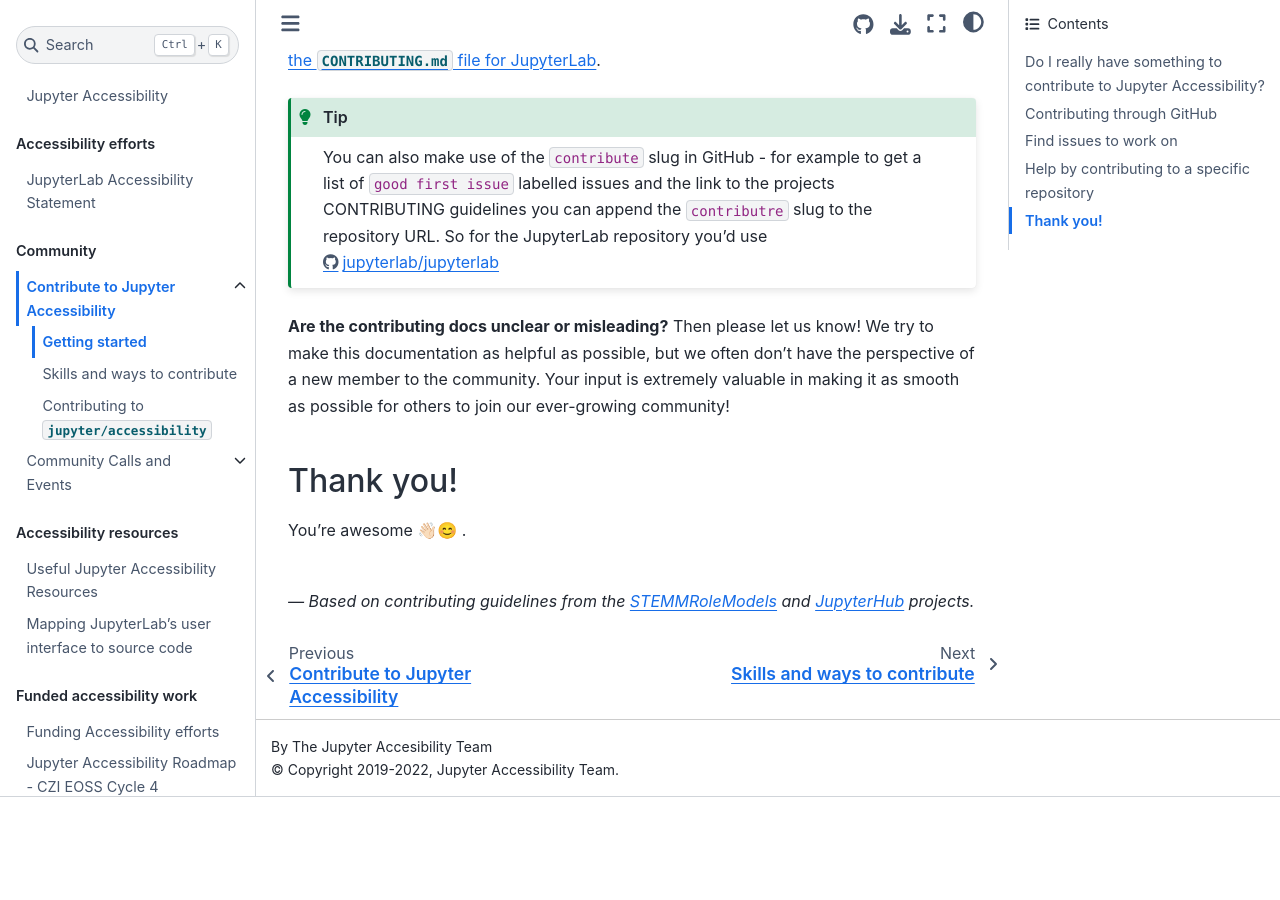
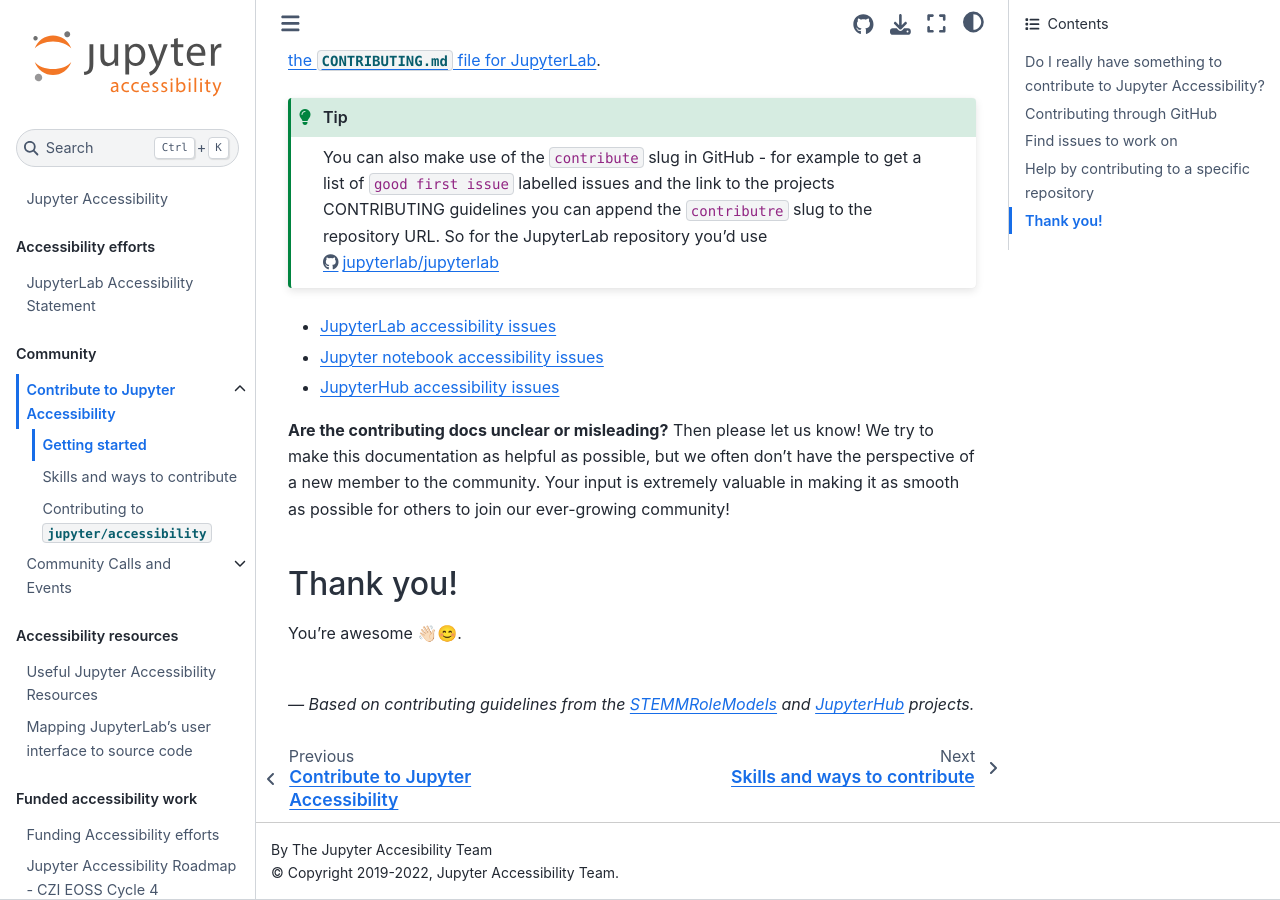
Before and after one commit to jupyter/accessibility, a Jupyter Book: the page built from docs/contribute/guide.md, in a window 1280 px wide and 900 px high, scrolled down 2279 px. Built offline with Jupyter Book 1.0.4 settings and Sphinx 7.4.7 and the Sphinx Book theme 1.1.4, drawn with Linux system fonts in a browser that asks for light colours; pages that are not in the unit, such as notebooks, are missing from menus; before the commit the page ends 3076 px from its top, so only the background shows below that.

Commit message:
:memo: Updates to docs content

````diff
--- a/docs/contribute/guide.md
+++ b/docs/contribute/guide.md
@@ -7,7 +7,8 @@
 If you'd like to start getting involved with Jupyter Accessibility projects, here are a few resources to get you started.
 
 ```{tip}
-Make sure to check the [Joining the Jupyter Accessibility Community section](../community/index.md) in this compass to learn more about where the accessibility conversations are happening in our ecosystem.
+Make sure to check the [Joining the Jupyter Accessibility Community section](../community/index.md)
+in this compass to learn more about where the accessibility conversations are happening in our ecosystem.
 ```
 
 ## Do I really have something to contribute to Jupyter Accessibility?
@@ -15,7 +16,7 @@
 Absolutely ✅. There are always ways to contribute to this community!
 
 Access-centered practices require many skills, which means there are many ways in which you can help out.
-Some examples include: providing feedback in issues, participating in the [Jupyter Accessibility Discourse](https://discourse.jupyter.org),
+Some examples include: providing feedback in issues, participating in the [Jupyter Accessibility Discourse][discourse-accessibility],
 sharing your experience with Jupyter tools and their accessibility and usability features in an issue, improving documentation,
 helping others with their problems, telling others about Jupyter Accessibility tools, and
 coming to our community meetings.
@@ -57,9 +58,11 @@
 can be used to quickly search across all the issues in a GitHub organization that match
 one of these tags. Here are a few pointers of issues you might want to look for to help you get started:
 
-- ![Badge - issue tag Help Wanted](https://img.shields.io/badge/-help%20wanted-159818.svg): _These issues contain a task that a member of the team has determined we need additional help with._
+- ![Badge - issue tag Help Wanted](https://img.shields.io/badge/-help%20wanted-159818.svg):
+  _These issues contain a task that a member of the team has determined we need additional help with._
 
-- ![Badge - issue tag Good First Issue](https://img.shields.io/badge/-good%20first%20issue-blueviolet.svg): _These issues contain a task that a member of the team thinks could be a good entry point to the project._
+- ![Badge - issue tag Good First Issue](https://img.shields.io/badge/-good%20first%20issue-blueviolet.svg):
+  _These issues contain a task that a member of the team thinks could be a good entry point to the project._
 
 ## Help by contributing to a specific repository
 
@@ -67,7 +70,7 @@
 The kind of tech you'll use (as well as the set-up and skill needed to work on that tech) will depend on the
 repository that you're working with.
 
-For example, the [JupyterLab repository][jupyterlab] will touch on aspects of the UI itself and tools like Lumino and Galata.
+For example, the [JupyterLab repository][jupyterlab-accessibility-issues] will touch on aspects of the UI itself and tools like Lumino and Galata.
 
 To get oriented with a specific repository's needs and process around making new
 contributions, look for a **repository-specific contributing guide**.
@@ -75,9 +78,14 @@
 For example, [here is the `CONTRIBUTING.md` file for JupyterLab][jupyterlab-contributing].
 
 ```{tip}
-You can also make use of the `contribute` slug in GitHub - for example to get a list of `good first issue` labelled issues and the link to the projects CONTRIBUTING guidelines you can append the `contributre` slug to the repository URL.
+You can also make use of the `contribute` slug in GitHub - for example to get a list of `good first issue` labelled issues
+and the link to the projects CONTRIBUTING guidelines you can append the `contributre` slug to the repository URL.
 So for the JupyterLab repository you'd use <https://github.com/jupyterlab/jupyterlab/contribute>
 ```
+
+- [JupyterLab accessibility issues][jupyterlab-accessibility-issues]
+- [Jupyter notebook accessibility issues][notebook-accessibility-issues]
+- [JupyterHub accessibility issues][jupyterhub-accessibility-issues]
 
 **Are the contributing docs unclear or misleading?**
 Then please let us know!
@@ -87,7 +95,7 @@
 
 ## Thank you!
 
-You're awesome 👋🏻😊 .
+You're awesome 👋🏻😊.
 
 <br>
 
@@ -96,13 +104,12 @@
 <!-- Accessibility links -->
 
 [discourse-accessibility]: https://discourse.jupyter.org/c/special-topics/accessibility
-[jupyterhub-accessibility-issues]: https://github.com/jupyter/notebook/issues?q=is%3Aopen+is%3Aissue+label%3Atag%3AAccessibility
+[notebook-accessibility-issues]: https://github.com/jupyter/notebook/issues?q=is%3Aopen+is%3Aissue+label%3Atag%3AAccessibility
 [a11y-goodfirstissue]: https://github.com/jupyter/accessibility/issues?q=is%3Aopen+label%3A%22good+first+issue%22+sort%3Aupdated-desc
 
 <!-- lab -->
 
-[jupyterlab]: https://github.com/jupyterlab/jupyterlab
-[jupyerlab-accessibility-issues]: https://github.com/jupyterhub/jupyterhub/issues?q=is%3Aopen+is%3Aissue+label%3Aaccessibility
+[jupyterlab-accessibility-issues]: https://github.com/jupyterhub/jupyterhub/issues?q=is%3Aopen+is%3Aissue+label%3Aaccessibility
 [jupyterlab-contributing]: https://github.com/jupyterlab/jupyterlab/blob/adafbabcef3315bc706381d533d229115c07b5a6/CONTRIBUTING.md
 
 <!-- notebook -->
@@ -116,6 +123,7 @@
 <!-- hub -->
 
 [jupyterhub-community]: https://jupyterhub-team-compass.readthedocs.io/en/latest/contribute/guide.html
+[jupyterhub-accessibility-issues]: https://github.com/jupyterhub/jupyterhub/issues?q=is%3Aopen+is%3Aissue+label%3Aaccessibility
 
 <!-- general git links -->
 
````
Also changed, not shown: docs/community/index.md (+4 -3 lines), docs/contribute/this-repo.md (+6 -3 lines), docs/resources/useful-resources.md (+1 -1 lines).
